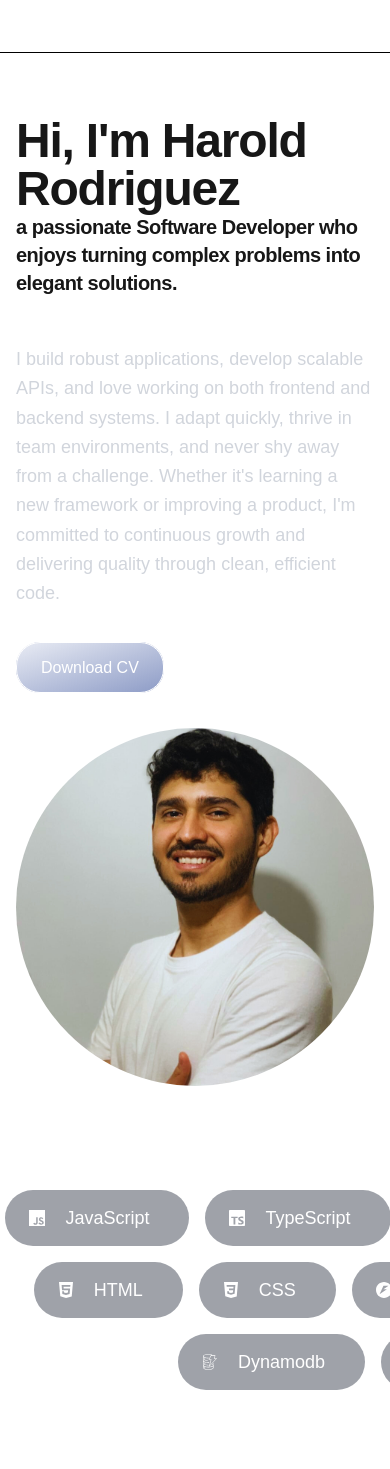
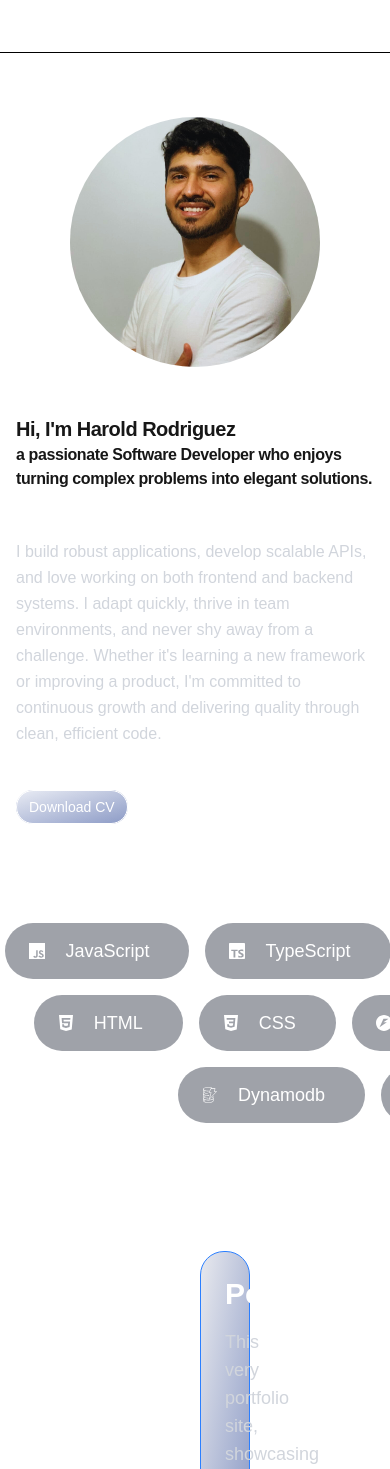
Before and after one commit to HaroldR23/my-portfolio, a Next.js app: page / in a window 390 px wide. Shown: the top 1469 px of the page. Built offline with nearby package versions, Linux system fonts and the light colour scheme.

Commit message:
refactor: modify AboutMe component styles to become it more responsive

```diff
--- a/package.json
+++ b/package.json
@@ -14,6 +14,7 @@
     "react": "^19.0.0",
     "react-dom": "^19.0.0",
     "react-icons": "^5.5.0",
+    "react-responsive": "^10.0.1",
     "tailwind-merge": "^3.3.0"
   },
   "devDependencies": {
--- a/src/app/components/AboutMe/AboutMe.tsx
+++ b/src/app/components/AboutMe/AboutMe.tsx
@@ -16,13 +16,22 @@ import {
   TEXT_CONTAINER
 } from "@/app/constants/styles/aboutMeStyles";
 import Image from "next/image";
+import { useMediaQuery } from "react-responsive";
 
 const AboutMe = () => {
+  const isMobile = useMediaQuery( {maxWidth: 767} );
+
   return (
     <div id="aboutMe" className={ABOUT_ME_CONTAINER}>
+      {isMobile && <Image
+        alt="public/hr_picture.png"
+        src="/hr_picture.png" className="rounded-full" width={250} height={250}
+      />}
       <div className={TEXT_CONTAINER}>
         <h1 className={INTRODUCTION_MY_SELF_STYLE}>{INTRODUCTION_MY_SELF_ENG}</h1>
-        <h3 className="text-xl font-bold tracking-tight">{INTRODUCTION_MY_SELF_ENG_SUB_HEADER}</h3>
+        <h3 className="text-base sm:text-lg md:text-lg lg:text-xl font-bold tracking-tight">
+          {INTRODUCTION_MY_SELF_ENG_SUB_HEADER}
+        </h3>
         <p className={PARAGRAPH_STYLE}>
           {ABOUT_ME_TEXT_ENG}
         </p>
@@ -34,9 +43,10 @@ const AboutMe = () => {
           {CV_BUTTON_TEXT_ENG}
         </a>
       </div>
-      <Image
+      {!isMobile && <Image
         alt="public/hr_picture.png"
-        src="/hr_picture.png" className="rounded-full" width={400} height={400}/>
+        src="/hr_picture.png" className="rounded-full" width={400} height={400}
+      />}
     </div>
   );
 };
--- a/src/app/constants/styles/aboutMeStyles.ts
+++ b/src/app/constants/styles/aboutMeStyles.ts
@@ -1,11 +1,14 @@
 import { getDownloadButtonStyle } from "@/app/utils/utils";
 
-export const INTRODUCTION_MY_SELF_STYLE = "text-5xl font-bold tracking-tight m-0";
+export const INTRODUCTION_MY_SELF_STYLE = `
+text-xl sm:text-2xl md:text-3xl lg:text-5xl font-bold tracking-tight m-0`;
+
 export const ABOUT_ME_CONTAINER = `
     max-w-7xl mx-auto px-4 sm:px-6 lg:px-8
     py-16 flex flex-col md:flex-row
     items-center justify-between gap-12
 `;
 export const TEXT_CONTAINER = "flex-1 space-y-12";
-export const PARAGRAPH_STYLE = "text-lg text-gray-300 leading-relaxed max-w-2xl";
+export const PARAGRAPH_STYLE = `
+text-base md:text-lg lg:text-xl text-gray-300 leading-relaxed max-w-2xl`;
 export const BUTTON_STYLE = getDownloadButtonStyle();
--- a/src/app/utils/utils.ts
+++ b/src/app/utils/utils.ts
@@ -14,8 +14,10 @@ export const getProjectCardStyle = (index: number) => cn(
 );
 
 export const getDownloadButtonStyle = () => cn(
-  "bg-black text-white cursor-pointer px-6 py-4",
-  "hover:text-blue-500 font-medium transition-colors duration-200",
-  "bg-gradient-to-br rounded-3xl border transition-all",
-  "from-blue-900/10 to-blue-900/50 hover:border-blue-500",
+  "text-white cursor-pointer font-medium transition-colors duration-200",
+  "text-sm sm:text-base md:text-lg lg:text-xl",
+  "px-3 py-2 sm:px-1 sm:py-3 md:px-5 md:py-4 lg:px-6 lg:py-5",
+  "hover:text-blue-500",
+  "bg-gradient-to-br from-blue-900/10 to-blue-900/50",
+  "hover:border-blue-500 border rounded-3xl transition-all"
 );
```
Also changed, not shown: 1 other file (tests, documents, lock files or other folders).
